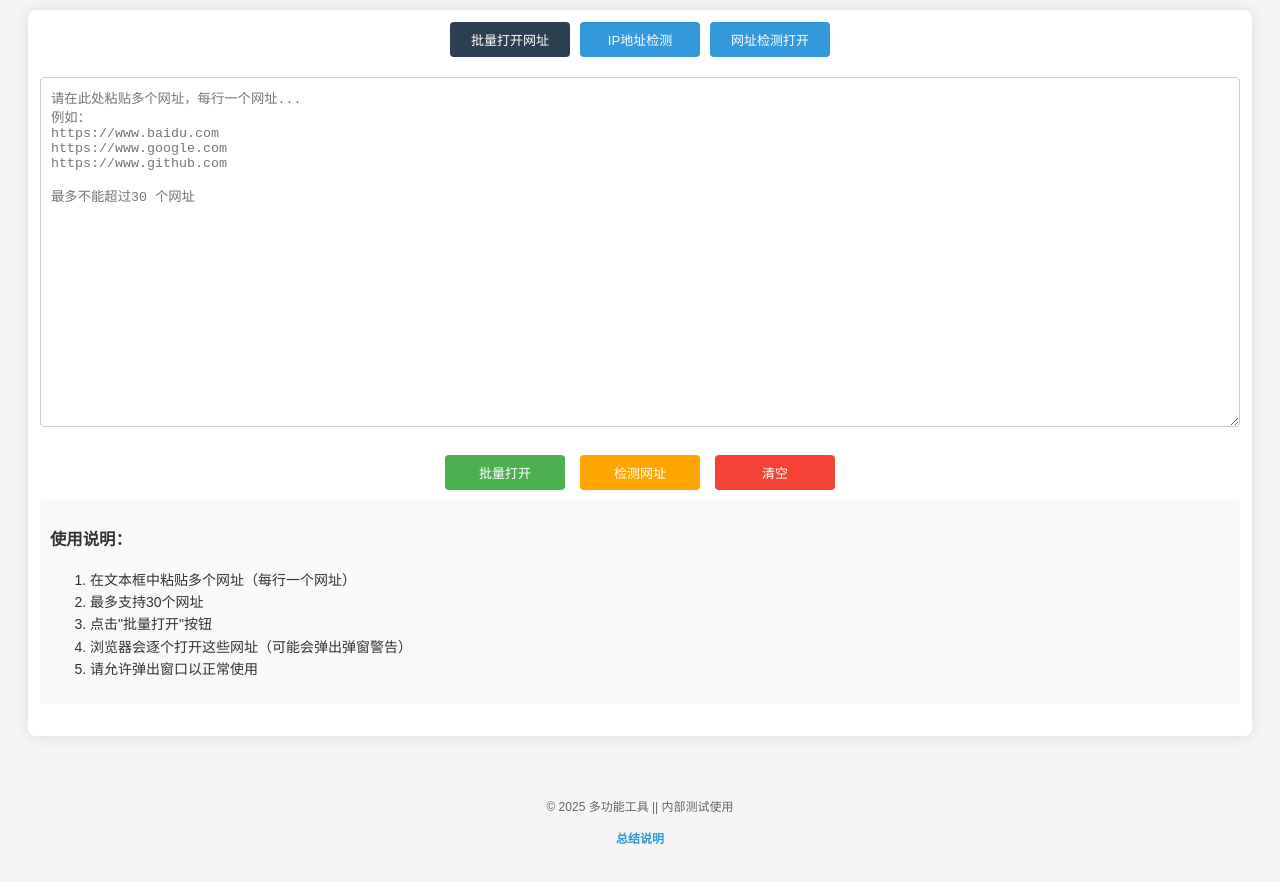
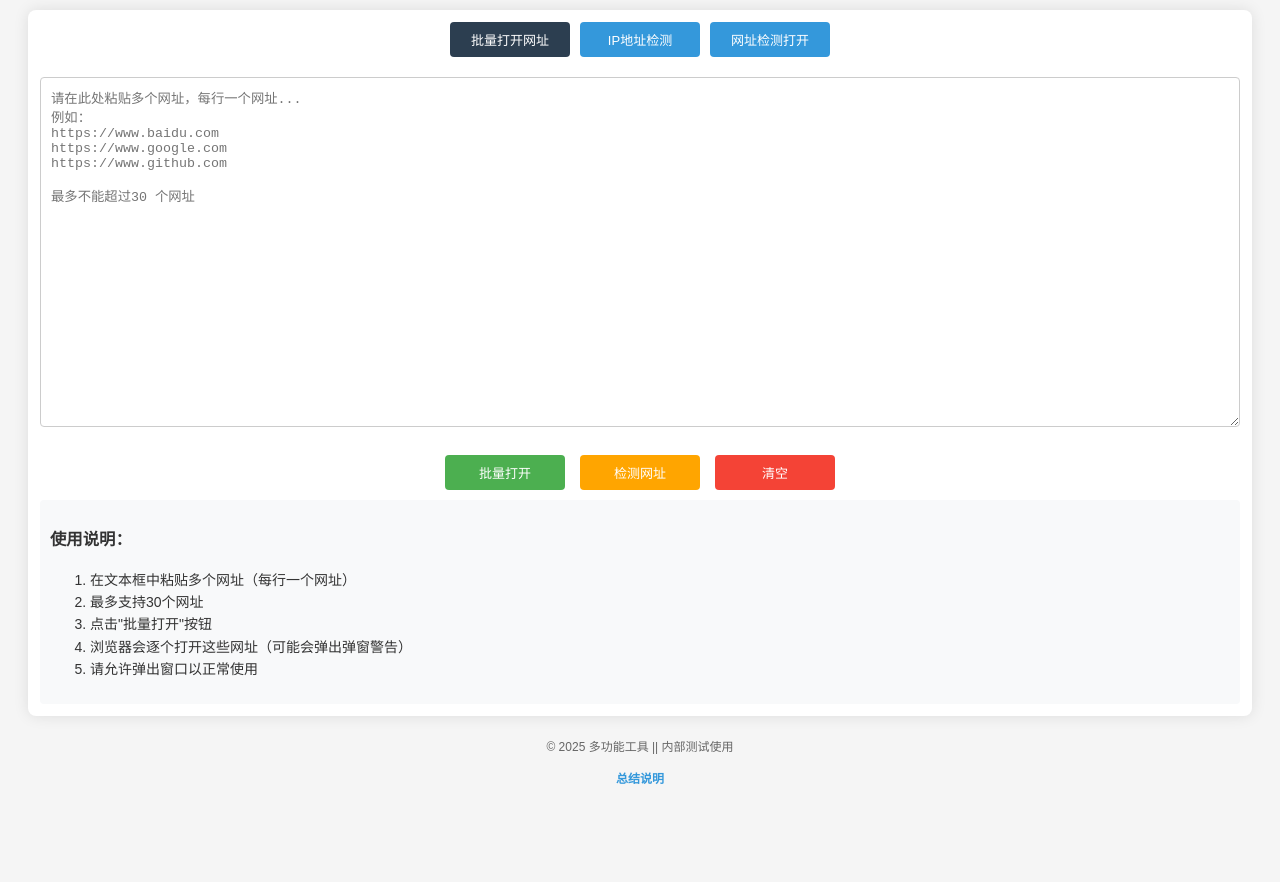
Before and after one commit to FFwin006/plw, a plain HTML site: page index.html in a window 1280 px wide. After the commit the page ends 829 px from the top, so only its background shows below. Drawn offline with Linux system fonts and the light colour scheme; no server answers.

Commit message:
Update index.html

```diff
--- a/index.html
+++ b/index.html
@@ -190,7 +190,6 @@
             background-color: #f8f9fa;
             padding: 10px;
             border-radius: 4px;
-            margin-bottom: 20px;
             font-size:14px;
         }
         .url-results {
@@ -387,8 +386,7 @@
         /* 页脚样式 */
         footer {
             text-align: center;
-            padding: 20px;
-            margin-top: 30px;
+            padding: 10px;
             color: #666;
             font-size: 12px;
         }
```
